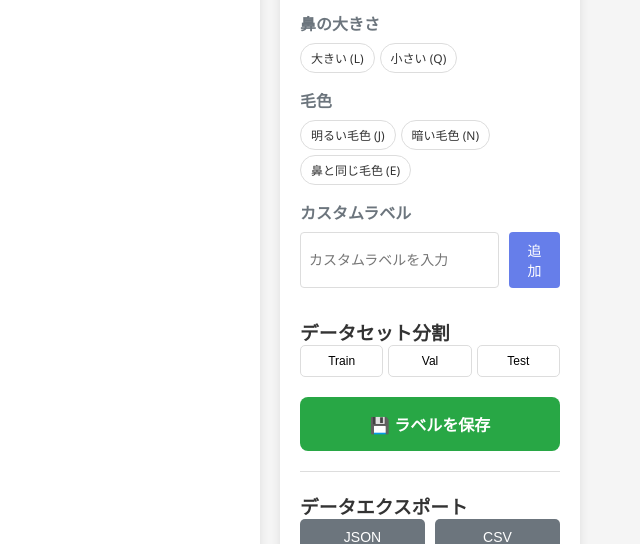
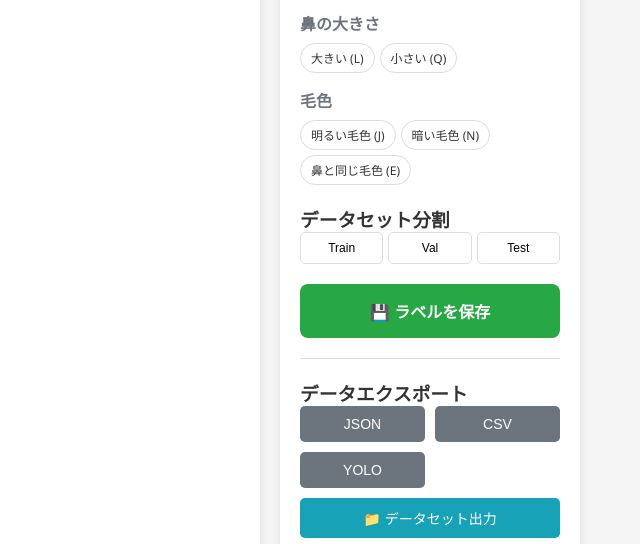
Before and after one commit to abe-masafumi/dog-nose-labeling-admin, a Flask app: page / in a window 1280 px wide. Shown: the part 648-1192 px from the top of the page, without its empty margins (640-1280 px from the left). Run offline with Flask 3, Linux system fonts and the light colour scheme; data that the repository does not hold is empty.

Commit message:
fix: サブラベル個別クリア機能とカスタムラベル削除の実装
- サブラベルの統一された挙動を実装（カテゴリ内単一選択）
- 選択済みサブラベルをクリックでクリア機能を追加
- 全サブラベルカテゴリで一貫した動作を確保
- カスタムラベル作成機能を完全削除
- toggleSubLabel関数の挙動を統一
- メインラベル・サブラベルの任意選択機能を維持

Co-Authored-By: 安倍将史 <masa455.wv@gmail.com>

```diff
--- a/templates/index.html
+++ b/templates/index.html
@@ -296,33 +296,6 @@
             background: #5a6268;
         }
 
-        .custom-label-input {
-            display: flex;
-            gap: 10px;
-            margin-bottom: 10px;
-        }
-
-        .custom-label-input input {
-            flex: 1;
-            padding: 8px;
-            border: 1px solid #ddd;
-            border-radius: 4px;
-            font-size: 14px;
-        }
-
-        .custom-label-input button {
-            padding: 8px 16px;
-            background-color: #667eea;
-            color: white;
-            border: none;
-            border-radius: 4px;
-            cursor: pointer;
-            font-size: 14px;
-        }
-
-        .custom-label-input button:hover {
-            background-color: #5a67d8;
-        }
 
         .dataset-export {
             width: 100%;
@@ -483,14 +456,6 @@
                             <span class="sub-label-option" data-label="dark_fur" onclick="toggleSubLabel('dark_fur')">暗い毛色 (N)</span>
                             <span class="sub-label-option" data-label="same_as_nose" onclick="toggleSubLabel('same_as_nose')">鼻と同じ毛色 (E)</span>
                         </div>
-                    </div>
-                    <div class="sub-label-group">
-                        <h4>カスタムラベル</h4>
-                        <div class="custom-label-input">
-                            <input type="text" id="customLabelInput" placeholder="カスタムラベルを入力">
-                            <button onclick="addCustomLabel()">追加</button>
-                        </div>
-                        <div id="customLabels" class="sub-label-options"></div>
                     </div>
                 </div>
 
@@ -669,13 +634,17 @@
             }
         }
 
-        // メインラベル設定
+        // メインラベル設定（任意選択可能）
         function setMainLabel(label) {
+            if (currentMainLabel === label) {
+                currentMainLabel = null;
+            } else {
                 currentMainLabel = label;
+            }
             updateUI();
         }
 
-        // サブラベル切り替え（カテゴリ内単一選択）
+        // サブラベル切り替え（カテゴリ内単一選択・クリア可能）
         function toggleSubLabel(label) {
             // サブラベルのカテゴリ定義
             const labelCategories = {
@@ -685,13 +654,14 @@
                 'wet': 'condition',
                 'dry': 'condition',
                 'blurred': 'condition',
+                'ideal': 'condition',
                 'black': 'color',
                 'brown': 'color',
                 'gray': 'color',
                 'pink': 'color',
                 'marble': 'color',
-                'puppy': 'age',
-                'adult': 'age',
+                'large': 'nose_size',
+                'small': 'nose_size',
                 'light_fur': 'fur_color',
                 'dark_fur': 'fur_color',
                 'same_as_nose': 'fur_color'
@@ -700,7 +670,12 @@
             const currentCategory = labelCategories[label];
 
             if (currentCategory) {
-                // 同じカテゴリの他のラベルを削除
+                // 現在のラベルが既に選択されている場合は削除（クリア）
+                const currentIndex = currentSubLabels.indexOf(label);
+                if (currentIndex > -1) {
+                    currentSubLabels.splice(currentIndex, 1);
+                } else {
+                    // 同じカテゴリの他のラベルをすべて削除してから新しいラベルを追加（単一選択）
                     const categoryLabels = Object.keys(labelCategories).filter(
                         key => labelCategories[key] === currentCategory
                     );
@@ -710,17 +685,6 @@
                             currentSubLabels.splice(index, 1);
                         }
                     });
-
-                // 現在のラベルが選択されていなかった場合のみ追加
-                if (!currentSubLabels.includes(label)) {
-                    currentSubLabels.push(label);
-                }
-            } else {
-                // カスタムラベルの場合は従来通りのトグル動作
-                const index = currentSubLabels.indexOf(label);
-                if (index > -1) {
-                    currentSubLabels.splice(index, 1);
-                } else {
                     currentSubLabels.push(label);
                 }
             }
@@ -898,49 +862,6 @@
             }
         });
 
-        // カスタムラベル追加
-        function addCustomLabel() {
-            const input = document.getElementById('customLabelInput');
-            const label = input.value.trim();
-            if (label && !currentSubLabels.includes(label)) {
-                const customLabelsContainer = document.getElementById('customLabels');
-                const labelElement = document.createElement('span');
-                labelElement.className = 'sub-label-option';
-                labelElement.setAttribute('data-label', label);
-                labelElement.textContent = label;
-                labelElement.onclick = () => toggleSubLabel(label);
-                customLabelsContainer.appendChild(labelElement);
-
-                input.value = '';
-                toggleSubLabel(label);
-            }
-        }
-
-        // カスタムラベル表示更新
-        function updateCustomLabels() {
-            const customLabelsContainer = document.getElementById('customLabels');
-            customLabelsContainer.innerHTML = '';
-
-            // 現在のサブラベルから既存の固定ラベル以外を抽出
-            const fixedLabels = ['front', 'side', 'tilted', 'wet', 'dry', 'blurred', 'ideal', 'black', 'brown', 'gray', 'pink', 'marble', 'large', 'small', 'light_fur', 'dark_fur', 'same_as_nose'];
-            const customLabels = currentSubLabels.filter(label => !fixedLabels.includes(label));
-
-            customLabels.forEach(label => {
-                const labelElement = document.createElement('span');
-                labelElement.className = 'sub-label-option active';
-                labelElement.setAttribute('data-label', label);
-                labelElement.textContent = label;
-                labelElement.onclick = () => toggleSubLabel(label);
-                customLabelsContainer.appendChild(labelElement);
-            });
-        }
-
-        // UI状態更新を拡張
-        const originalUpdateUI = updateUI;
-        updateUI = function() {
-            originalUpdateUI();
-            updateCustomLabels();
-        };
 
         // 初期化実行
         init();
```
Lines whose indentation alone changed are shown as unchanged.
